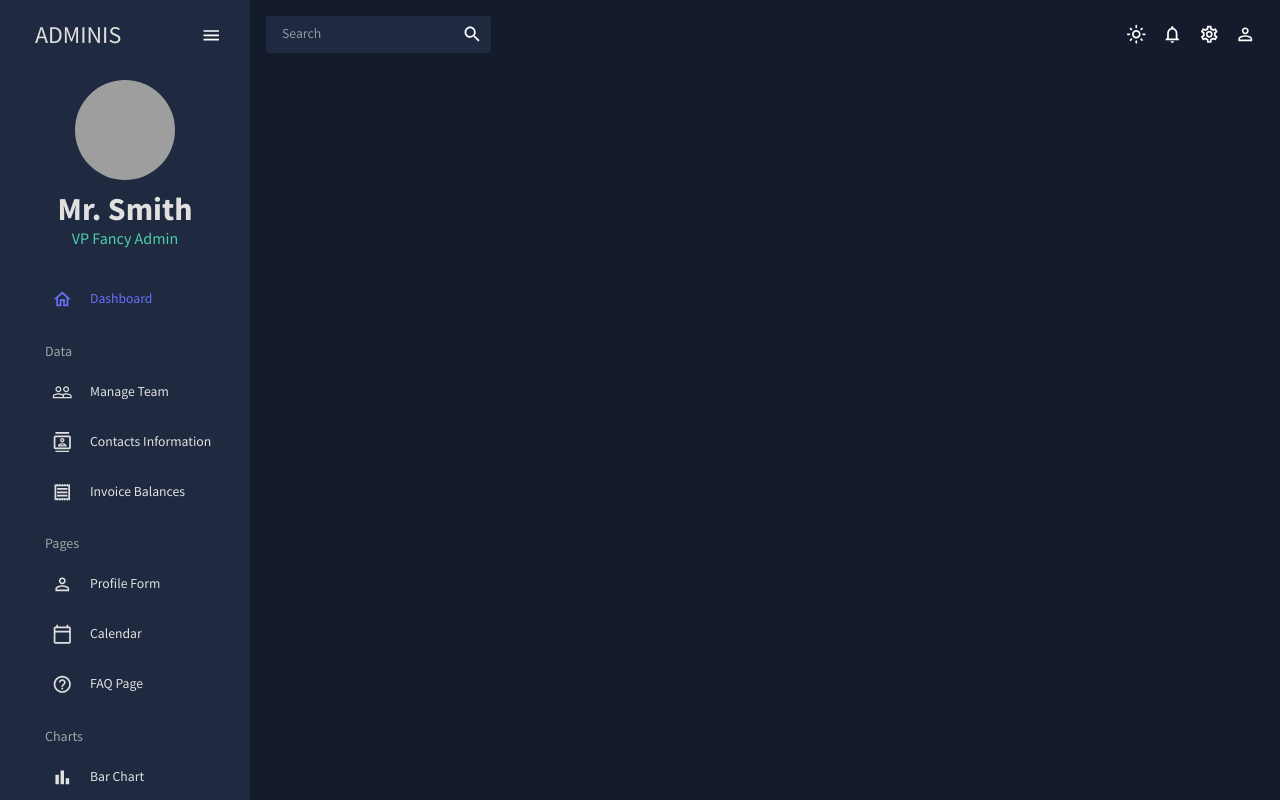
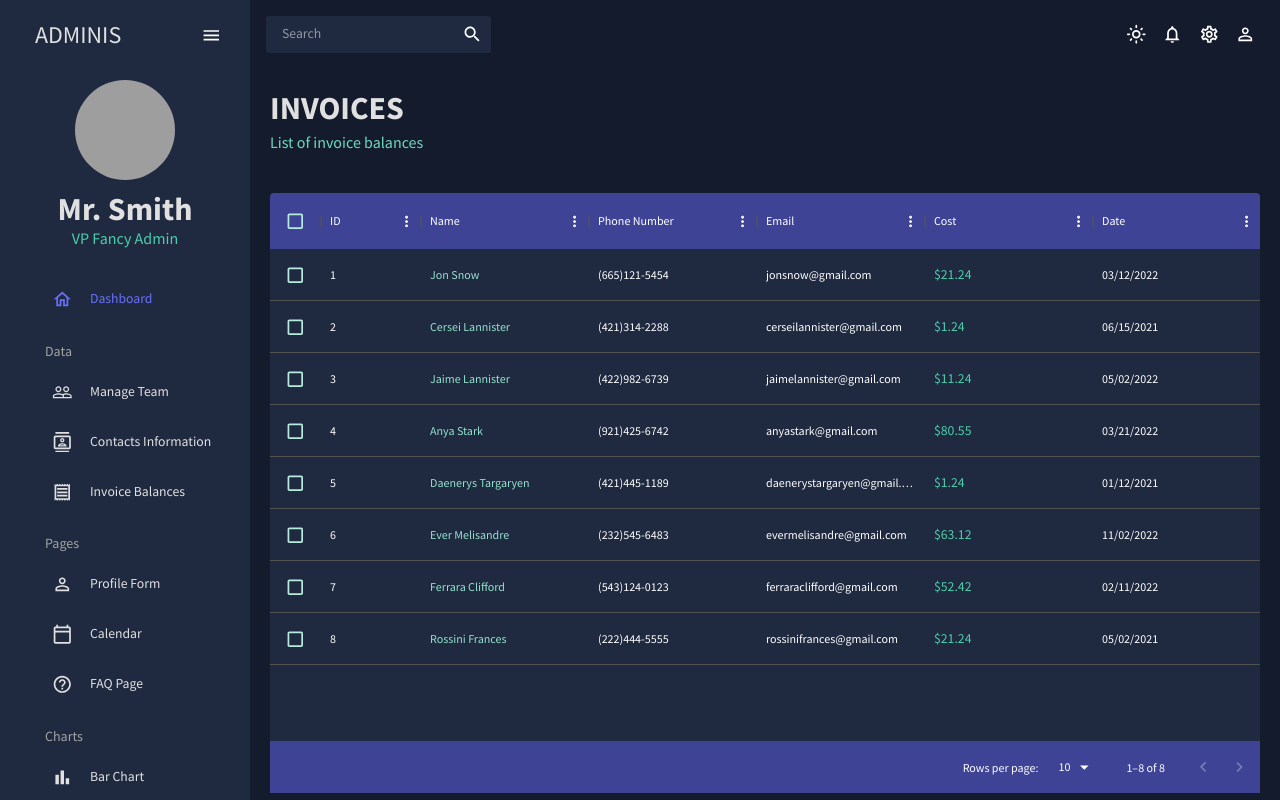
Before and after one commit to matheusalencar23/react-admin, a React (Create React App) app: page /invoices in a window 1280 px wide. Built offline with nearby package versions, Linux system fonts and the light colour scheme; grey boxes are pictures that could not be loaded.

Commit message:
invoices page

```diff
--- a/src/App.js
+++ b/src/App.js
@@ -6,7 +6,7 @@
 import Sidebar from "./scenes/global/Sidebar";
 import Dashboard from "./scenes/dashboard";
 import Team from "./scenes/team";
-// import Invoices from "./scenes/dashboard";
+import Invoices from "./scenes/invoices";
 import Contacts from "./scenes/contacts";
 // import Bar from "./scenes/dashboard";
 // import Form from "./scenes/dashboard";
@@ -31,7 +31,7 @@
               <Routes>
                 <Route path="/" element={<Dashboard />} />
                 <Route path="/team" element={<Team />} />
-                {/* <Route path="/invoices" element={<Invoices />} /> */}
+                <Route path="/invoices" element={<Invoices />} />
                 <Route path="/contacts" element={<Contacts />} />
                 {/* <Route path="/bar" element={<Bar />} /> */}
                 {/* <Route path="/form" element={<Form />} /> */}
--- /dev/null
+++ b/src/scenes/invoices/index.jsx
@@ -0,0 +1,97 @@
+import { Box, useTheme, Typography } from "@mui/material";
+import { DataGrid } from "@mui/x-data-grid";
+import { tokens } from "../../theme";
+import { mockDataInvoices } from "../../data/mockData";
+import Header from "../../components/Header";
+
+const Invoices = () => {
+  const theme = useTheme();
+  const colors = tokens(theme.palette.mode);
+
+  const columns = [
+    { field: "id", headerName: "ID" },
+    {
+      field: "name",
+      headerName: "Name",
+      flex: 1,
+      cellClassName: "name-column--cell",
+    },
+    {
+      field: "phone",
+      headerName: "Phone Number",
+      flex: 1,
+    },
+    {
+      field: "email",
+      headerName: "Email",
+      flex: 1,
+    },
+    {
+      field: "cost",
+      headerName: "Cost",
+      flex: 1,
+      renderCell: (params) => (
+        <Typography color={colors.greenAccent[500]}>
+          ${params.row.cost}
+        </Typography>
+      ),
+    },
+    {
+      field: "date",
+      headerName: "Date",
+      flex: 1,
+    },
+  ];
+
+  return (
+    <Box m="20px">
+      <Header title="INVOICES" subtitle="List of invoice balances" />
+      <Box
+        m="40px 0 0 0"
+        height="75vh"
+        width="100%"
+        sx={{
+          "& .MuiDataGrid-root": {
+            border: "none",
+          },
+          "& .MuiDataGrid-cell": {
+            borderBottom: "none",
+          },
+          "& .name-column--cell": {
+            color: colors.greenAccent[300],
+          },
+          "& .MuiDataGrid-columnHeaders": {
+            background: colors.blueAccent[700],
+            borderBottom: "none",
+          },
+          "& .MuiDataGrid-virtualScroller": {
+            background: colors.primary[400],
+          },
+          "& .MuiDataGrid-footerContainer": {
+            background: colors.blueAccent[700],
+            borderTop: "none",
+          },
+          "& .MuiCheckbox-root": {
+            color: colors.greenAccent[200],
+          },
+        }}
+      >
+        <DataGrid
+          rows={mockDataInvoices}
+          columns={columns}
+          checkboxSelection
+          initialState={{
+            pagination: {
+              paginationModel: {
+                pageSize: 10,
+              },
+            },
+          }}
+          pageSizeOptions={[5, 10, 25, 50, 100]}
+        />
+      </Box>
+    </Box>
+  );
+};
+
+export default Invoices;
```
